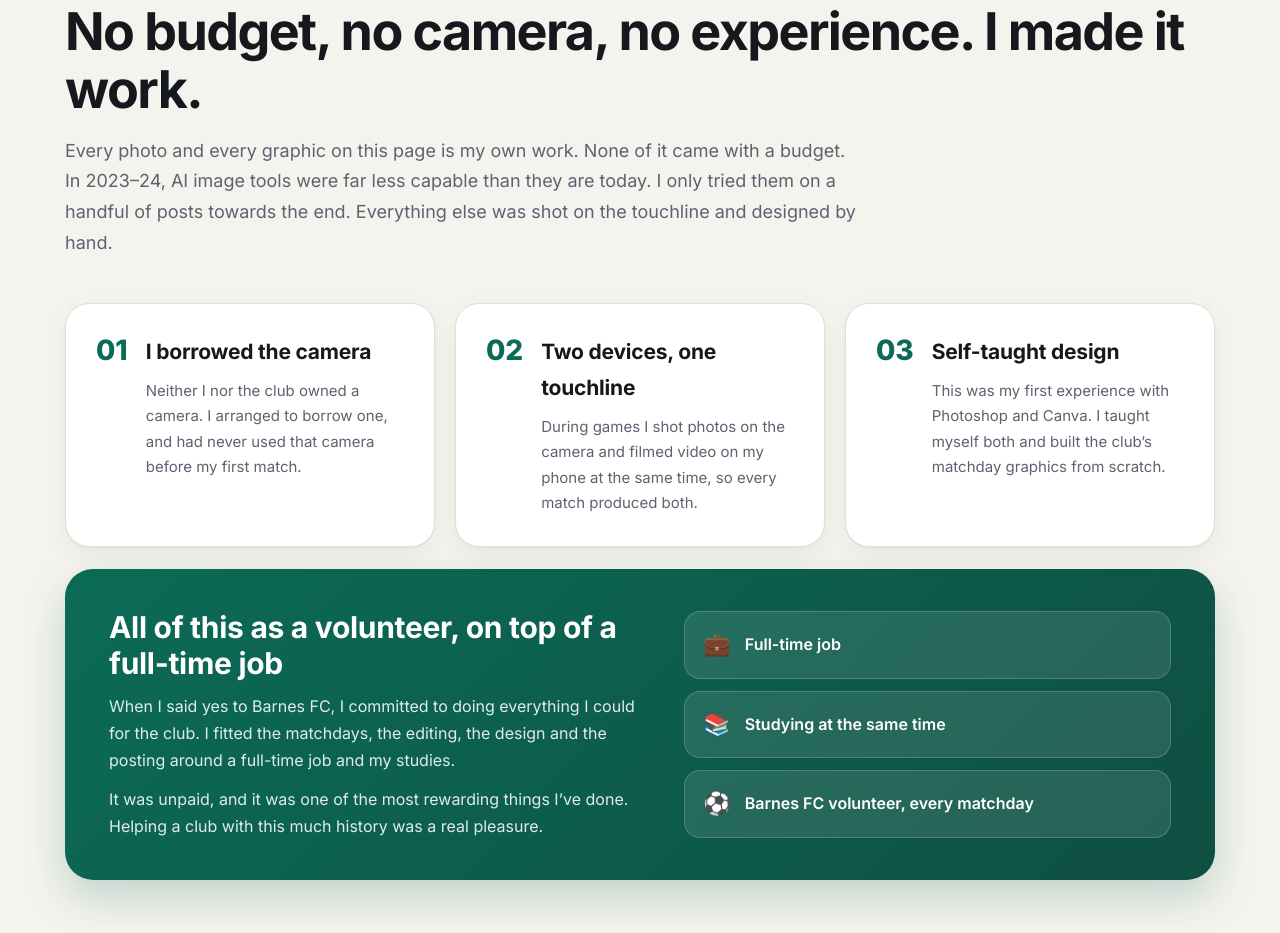
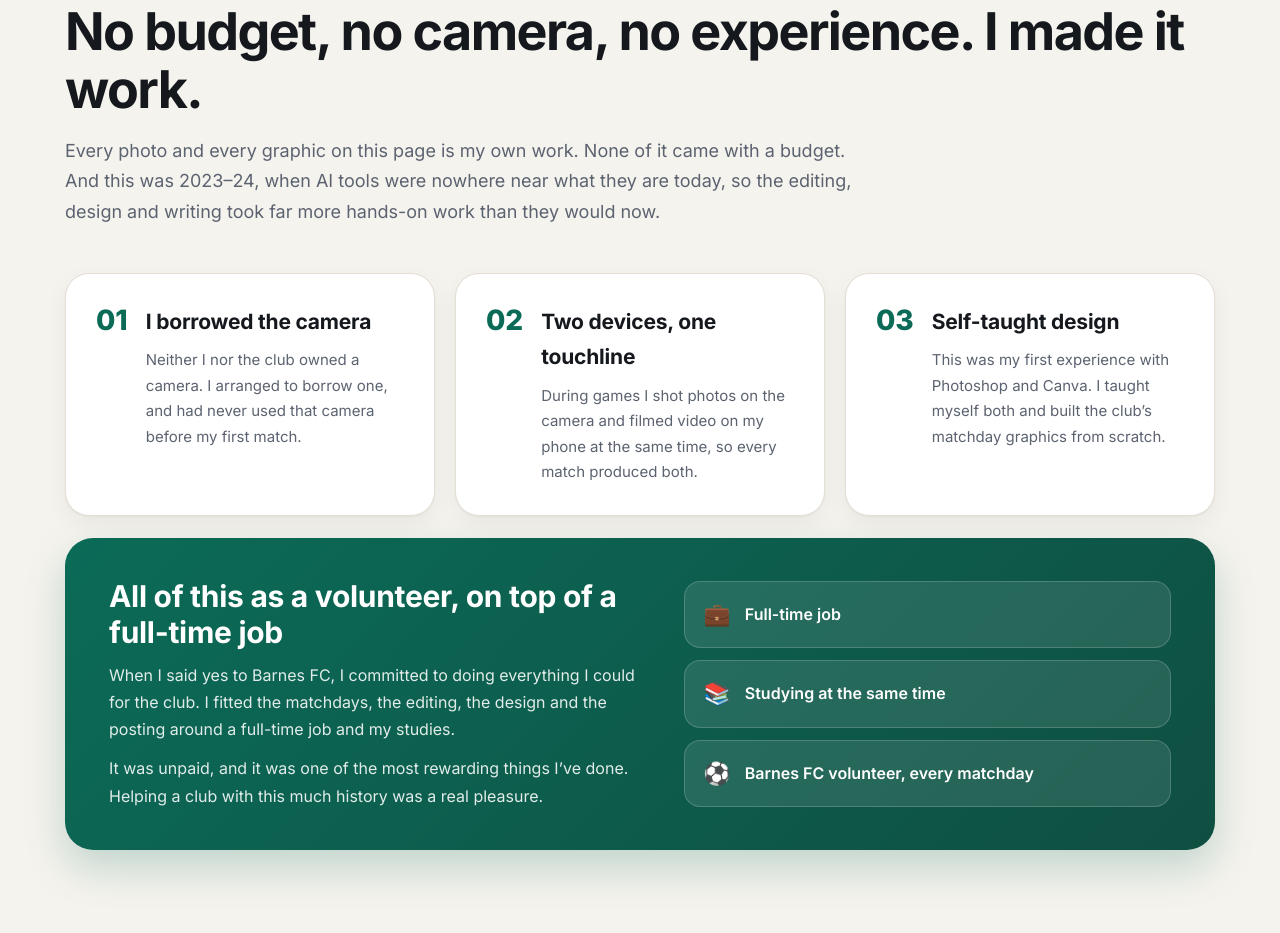
Before and after one commit to lucas-c-r/lucas-portfolio, a plain HTML site: page barnes-fc.html in a window 1280 px wide. Shown: the part 2647-3580 px from the top of the page. Drawn offline with Linux system fonts and the light colour scheme.

Commit message:
Barnes: note that AI tools were far less capable in 2023-24

```diff
--- a/barnes-fc.html
+++ b/barnes-fc.html
@@ -393,8 +393,8 @@
     <h2>No budget, no camera, no experience. I made it work.</h2>
     <p class="section-text">
       Every photo and every graphic on this page is my own work. None of it came with a budget.
-      In 2023–24, AI image tools were far less capable than they are today. I only tried them on a handful of posts
-      towards the end. Everything else was shot on the touchline and designed by hand.
+      And this was 2023–24, when AI tools were nowhere near what they are today, so the editing, design and writing
+      took far more hands-on work than they would now.
     </p>
 
     <div class="story">
```
